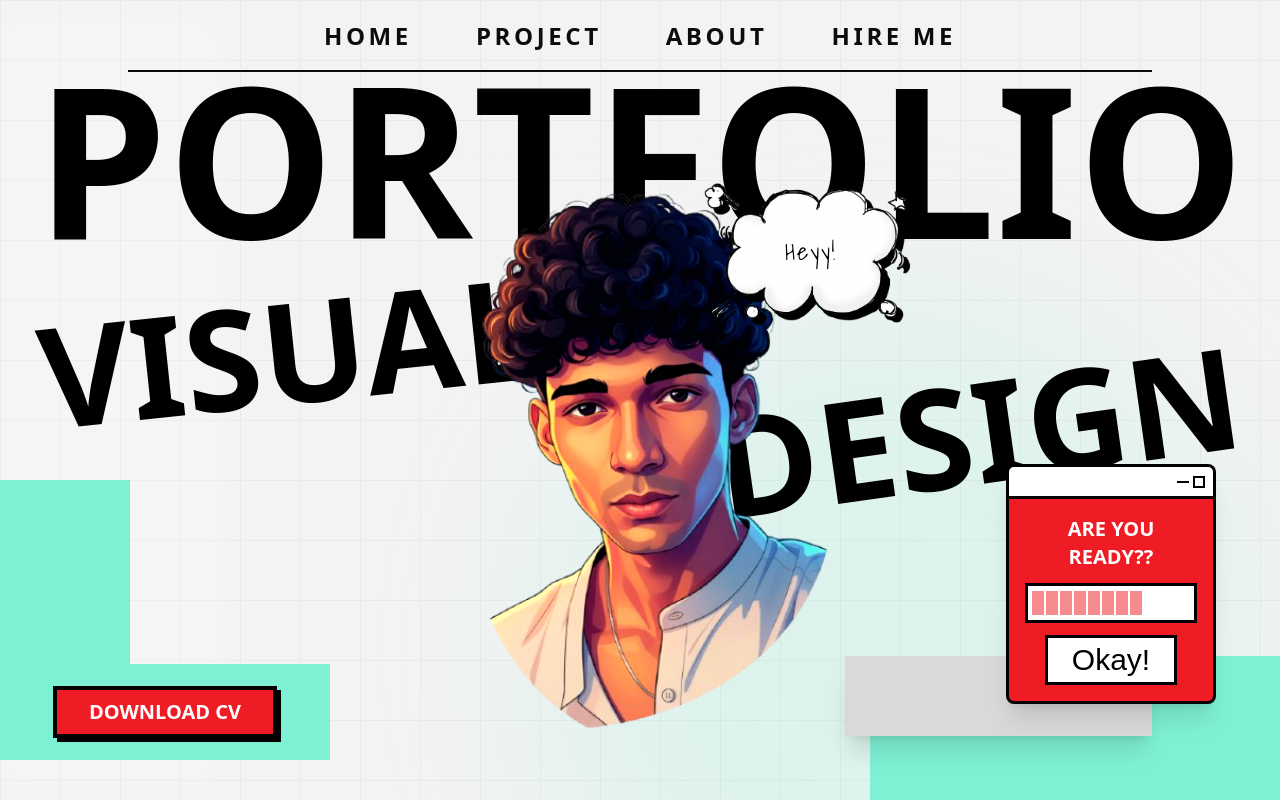
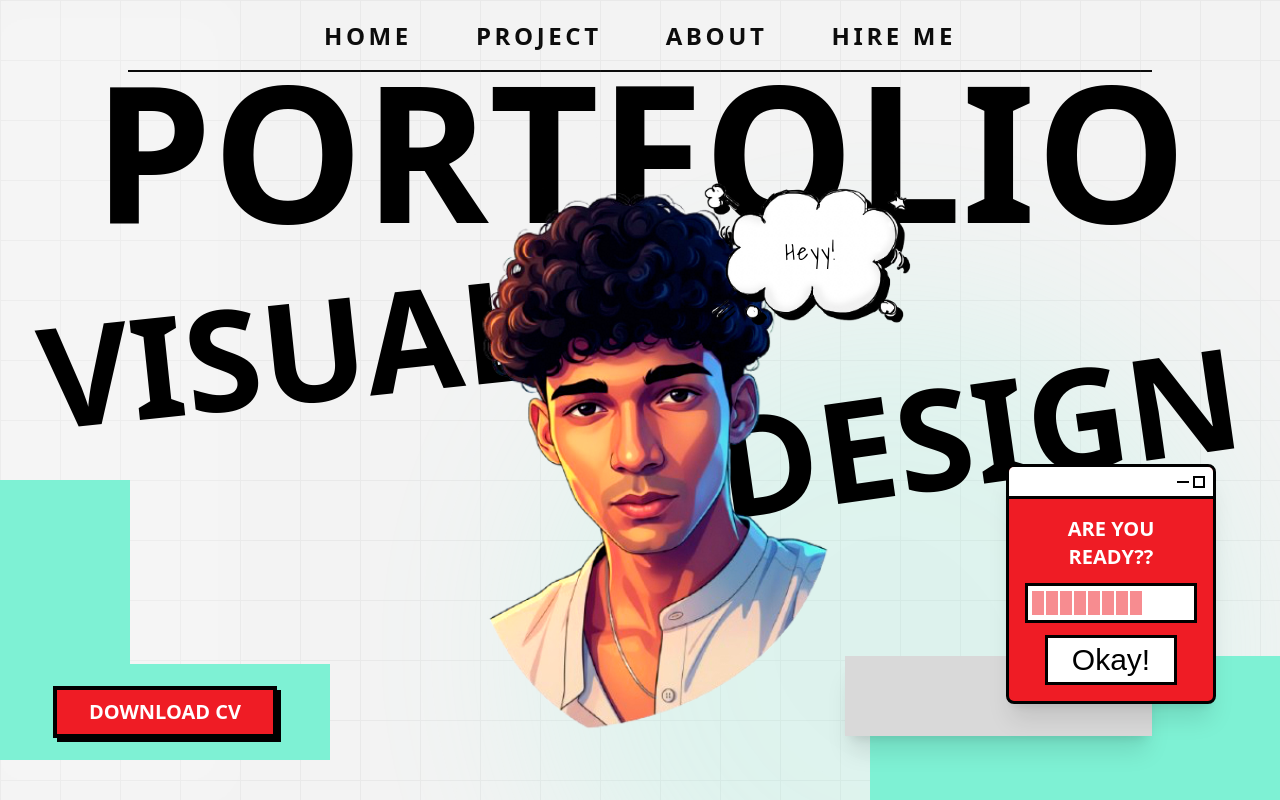
Before and after one commit to adithdev-glitch/newPortfolio, a React (Vite) app: page / in a window 1280 px wide. Shown: the top 800 px of the page. Built offline with nearby package versions, Linux system fonts and the light colour scheme; a web font is replaced by a local one.

Commit message:
refactor Hero component for improved height management and text formatting

```diff
--- a/index.html
+++ b/index.html
@@ -4,7 +4,7 @@
     <meta charset="UTF-8" />
     <link rel="icon" type="image/svg+xml" href="/favicon.svg" />
     <meta name="viewport" content="width=device-width, initial-scale=1.0" />
-    <title>portfolio</title>
+        <title>portfolio</title>
     <link rel="preconnect" href="https://fonts.googleapis.com">
     <link rel="preconnect" href="https://fonts.gstatic.com" crossorigin>
 <link
--- a/src/pages/Hero.jsx
+++ b/src/pages/Hero.jsx
@@ -7,7 +7,7 @@ import Blocks from "../component/Blocks.jsx";
 
 export default function Hero() {
   return (
-    <div className="h-[100vh] overflow-hidden bg-[#f3f3f3] font-sans relative">
+    <div className="h-screen overflow-hidden bg-[#f3f3f3] font-sans relative">
 
       {/* Grid Background */}
       <div
@@ -23,7 +23,7 @@ export default function Hero() {
       <Nav />
 
       {/* Main Hero */}
-      <section className="relative h-[100vh] w-[100vw] flex items-center justify-center px-4 pt-28 sm:pt-36 overflow-hidden">
+      <section className="relative h-screen w-full flex items-center justify-center px-4 pt-28 sm:pt-36 overflow-hidden">
 
         {/* Huge Background Text */}
         <div className="absolute inset-0 pointer-events-none select-none z-0 overflow-hidden">
@@ -70,13 +70,14 @@ export default function Hero() {
     leading-[0.9]
     z-10
     px-2
+    whitespace-nowrap
 
     text-[48px]
     sm:text-[90px]
     md:text-[120px]
-              lg:text-[160px]
-              xl:text-[210px]
-              2xl:text-[240px]
+    lg:text-[150px]
+    xl:text-[190px]
+    2xl:text-[220px]
   "
 >
   Portfolio
@@ -110,7 +111,8 @@ export default function Hero() {
               md:text-[70px]
               lg:text-[100px]
               xl:text-[140px]
-">
+            "
+          >
             Visual
           </motion.h2>
 
```
Lines whose indentation alone changed are shown as unchanged.
